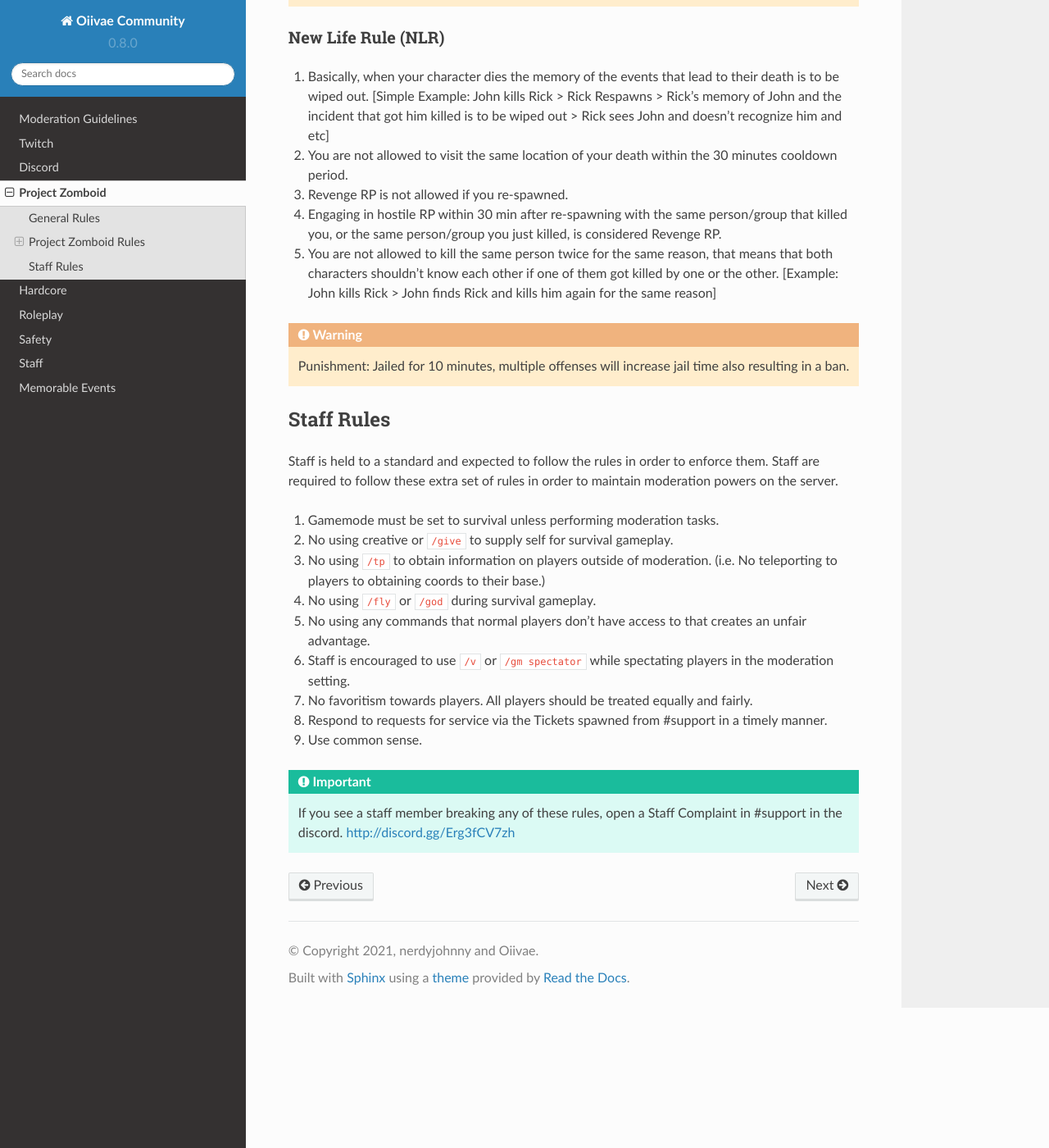
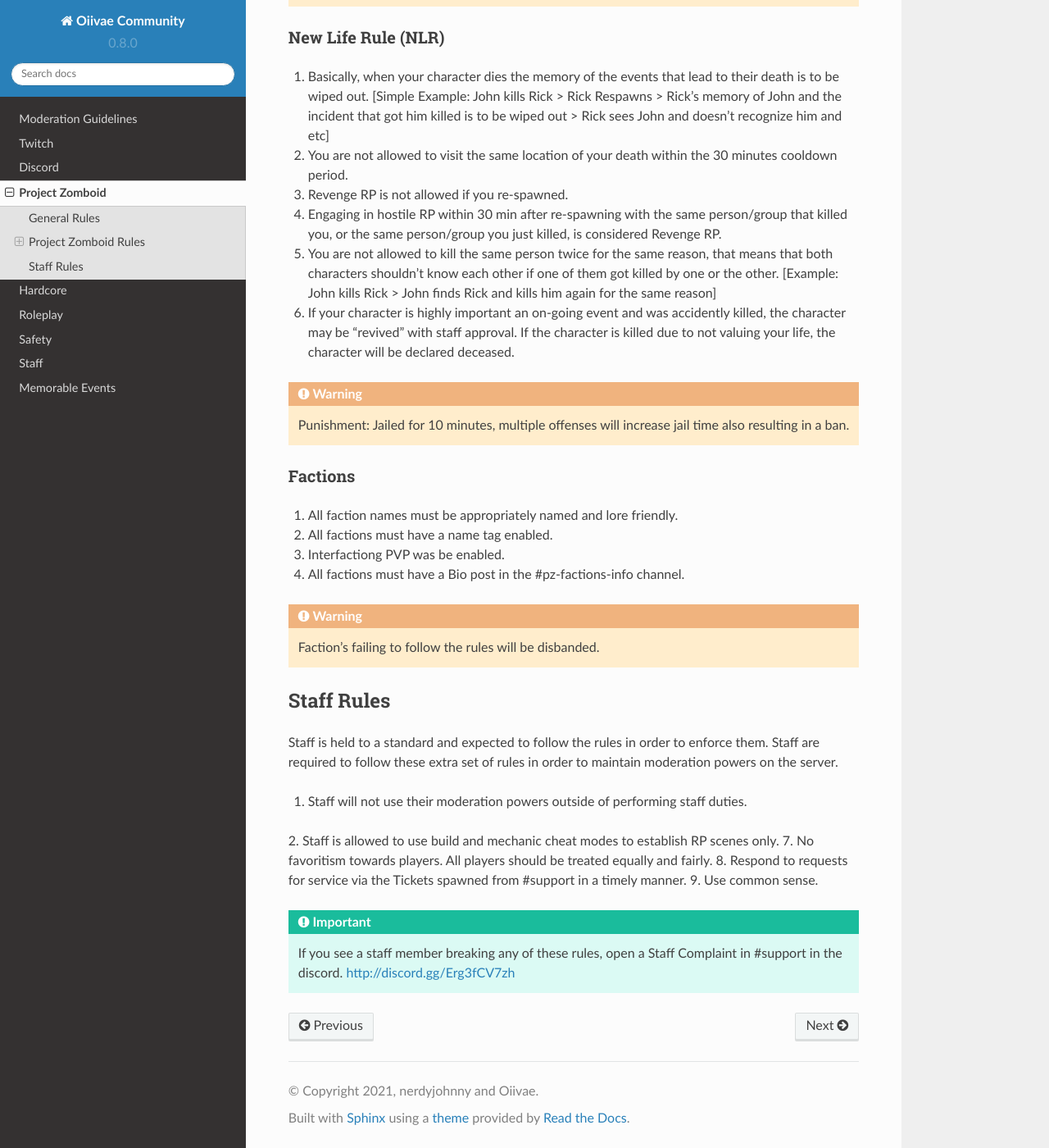
Before and after one commit to nerdyjohnny/ovidoc, a Sphinx documentation site: the page built from docs/source/pz.rst, in a window 1280 px wide and 1400 px high, scrolled down 2902 px. Shown: the whole window at 82% size. Built offline with Sphinx 7.4.7 and the Read the Docs theme 2.0.0, drawn with Linux system fonts in a browser that asks for light colours.

Commit message:
Update pz.rst

```diff
--- a/docs/source/pz.rst
+++ b/docs/source/pz.rst
@@ -83,20 +83,27 @@ New Life Rule (NLR)
 3. Revenge RP is not allowed if you re-spawned.
 4. Engaging in hostile RP within 30 min after re-spawning with the same person/group that killed you, or the same person/group you just killed, is considered Revenge RP.
 5. You are not allowed to kill the same person twice for the same reason, that means that both characters shouldn't know each other if one of them got killed by one or the other. [Example: John kills Rick > John finds Rick and kills him again for the same reason]
+6. If your character is highly important an on-going event and was accidently killed, the character may be "revived" with staff approval. If the character is killed due to not valuing your life, the character will be declared deceased.
 
 .. warning:: Punishment: Jailed for 10 minutes, multiple offenses will increase jail time also resulting in a ban.
+
+Factions
+^^^^
+1. All faction names must be appropriately named and lore friendly.
+2. All factions must have a name tag enabled.
+3. Interfactiong PVP was be enabled.
+4. All factions must have a Bio post in the #pz-factions-info channel.
+
+.. warning:: Faction's failing to follow the rules will be disbanded.
+
 
 Staff Rules
 ------
 
 Staff is held to a standard and expected to follow the rules in order to enforce them. Staff are required to follow these extra set of rules in order to maintain moderation powers on the server.
 
-1. Gamemode must be set to survival unless performing moderation tasks.
-2. No using creative or ``/give`` to supply self for survival gameplay.
-3. No using ``/tp`` to obtain information on players outside of moderation. (i.e. No teleporting to players to obtaining coords to their base.)
-4. No using ``/fly`` or ``/god`` during survival gameplay.
-5. No using any commands that normal players don't have access to that creates an unfair advantage.
-6. Staff is encouraged to use ``/v`` or ``/gm spectator`` while spectating players in the moderation setting.
+1. Staff will not use their moderation powers outside of performing staff duties.
+2. Staff is allowed to use build and mechanic cheat modes to establish RP scenes only.
 7. No favoritism towards players. All players should be treated equally and fairly.
 8. Respond to requests for service via the Tickets spawned from #support in a timely manner.
 9. Use common sense.
```
